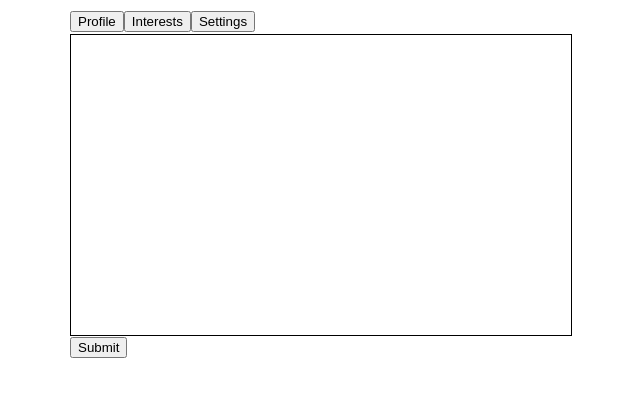
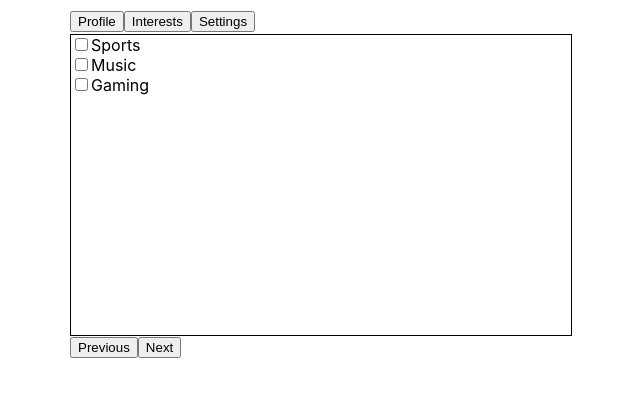
Before and after one commit to Rahulrai1998/frontend-machine-coding, a React (Create React App) app: page / in a window 1280 px wide. Both pictures are taken after a click on the tab "Interests". Shown: the top 396 px of the page, without its empty margins (250-890 px from the left). Built offline with nearby package versions, Linux system fonts and the light colour scheme.

Commit message:
tab forms buttons

```diff
--- a/src/components/tab-form/components/Interests.jsx
+++ b/src/components/tab-form/components/Interests.jsx
@@ -1,10 +1,50 @@
 const Interests = ({ data, setData }) => {
+  const { interests } = data;
 
-  const { interests } = data;
+  const handleChange = (e) => {
+    if (e.target.checked) console.log(e.target.name);
+    setData((previousData) => ({
+      ...previousData,
+      interests: e.target.checked
+        ? [...previousData.interests, e.target.name]
+        : previousData.interests.filter((i) => i !== e.target.name),
+    }));
+  };
+
   return (
     <>
       <div>
-        <label htmlFor=""></label>
+        <label>
+          <input
+            type="checkbox"
+            name="sports"
+            checked={interests?.includes("sports")}
+            onChange={handleChange}
+          />
+          Sports
+        </label>
+      </div>
+      <div>
+        <label>
+          <input
+            type="checkbox"
+            name="music"
+            checked={interests?.includes("music")}
+            onChange={handleChange}
+          />
+          Music
+        </label>
+      </div>
+      <div>
+        <label>
+          <input
+            type="checkbox"
+            name="gaming"
+            checked={interests?.includes("gaming")}
+            onChange={handleChange}
+          />
+          Gaming
+        </label>
       </div>
     </>
   );
--- a/src/components/tab-form/components/Settings.jsx
+++ b/src/components/tab-form/components/Settings.jsx
@@ -1,5 +1,39 @@
-const Settings = () => {
-  return <>Settings</>;
+const Settings = ({ data, setData }) => {
+  const { theme } = data;
+
+  const handleChange = (e) => {
+    setData((previousData) => ({
+      ...previousData,
+      theme: e.target.name,
+    }));
+  };
+
+  return (
+    <>
+      <div>
+        <label>
+          <input
+            type="radio"
+            name="dark"
+            checked={theme === "dark"}
+            onChange={handleChange}
+          />
+          dark
+        </label>
+      </div>
+      <div>
+        <label>
+          <input
+            type="radio"
+            name="light"
+            checked={theme === "light"}
+            onChange={handleChange}
+          />
+          light
+        </label>
+      </div>
+    </>
+  );
 };
 
 export default Settings;
--- a/src/components/tab-form/index.jsx
+++ b/src/components/tab-form/index.jsx
@@ -6,15 +6,21 @@ const TabForm = () => {
   const [activeTab, setActiveTab] = useState(0);
   const [formData, setFormData] = useState({
     name: "",
-    age: 0,
+    age: undefined,
     email: "",
     interests: [],
     theme: "",
   });
 
-  console.log({...formData});
+  const handlePrevious = () => {
+    setActiveTab((tab) => tab - 1);
+  };
+  const handleNext = () => {
+    setActiveTab((tab) => tab + 1);
+  };
 
-  const handleSubmit = () => {
+  const handleSubmit = (e) => {
+    e?.preventDefault();
     console.log(formData);
   };
 
@@ -27,6 +33,7 @@ const TabForm = () => {
             role="tab"
             key={index}
             id={`tab-${index}`}
+            aria-controls={`tabpanel-${index}`}
             className="tab-btn"
             onClick={() => setActiveTab(index)}
           >
@@ -34,12 +41,27 @@ const TabForm = () => {
           </button>
         ))}
       </div>
-      <form className="form" aria-labelledby={`tabpanel-${activeTab}`}>
-        <ActiveTabPanel data={formData} setData={setFormData} />
+      <form
+        id={`tabpanel-${activeTab}`}
+        aria-labelledby={`tab-${activeTab}`}
+        onSubmit={handleSubmit}
+        method="POST"
+      >
+        <div className="form">
+          <ActiveTabPanel data={formData} setData={setFormData} />
+        </div>
+        {activeTab > 0 && (
+          <button type="submit" onClick={handlePrevious}>
+            Previous
+          </button>
+        )}
+        {activeTab < tabs.length - 1 && (
+          <button type="submit" onClick={handleNext}>
+            Next
+          </button>
+        )}
+        {activeTab === tabs.length - 1 && <button type="submit">Submit</button>}
       </form>
-      <button type="submit" onClick={handleSubmit}>
-        Submit
-      </button>
     </div>
   );
 };
--- a/src/components/tab-form/styles.css
+++ b/src/components/tab-form/styles.css
@@ -1,5 +1,4 @@
-form {
-  text-align: center;
+.form {
   height: 300px;
   width: 500px;
   border: 1px solid black;
```
